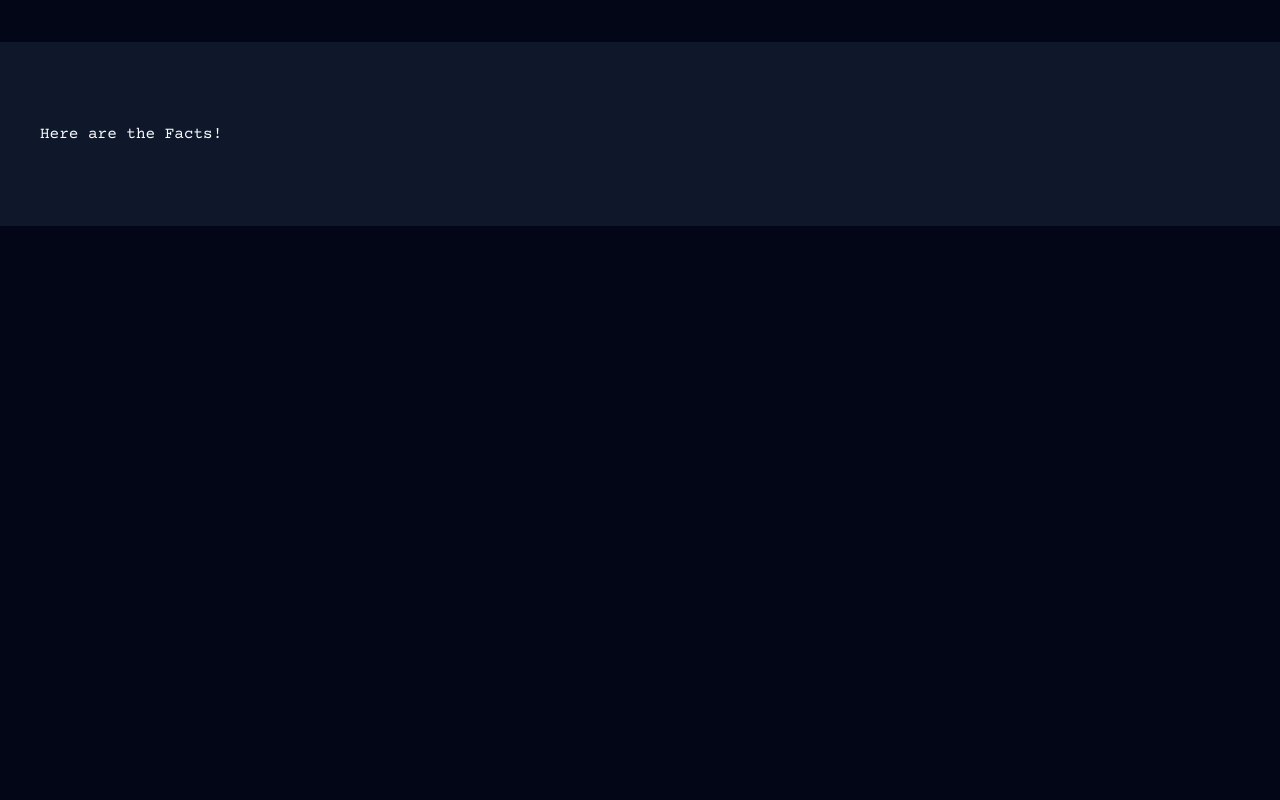
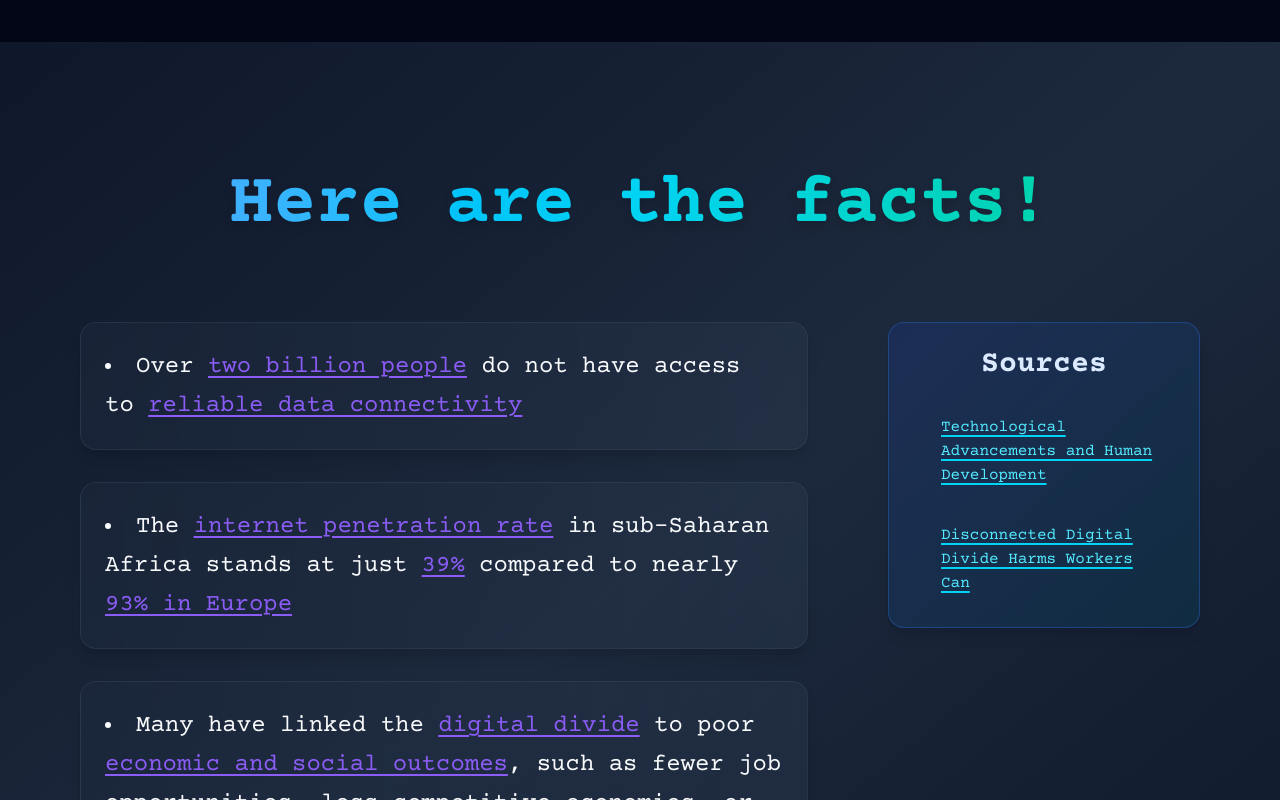
Before and after one commit to RamonsArchive/DigitalRevolution, a Next.js app: page / in a window 1280 px wide. Shown: the part 1400-2200 px from the top of the page. Before the commit the page ends 1642 px from the top, so only its background shows below. Built offline with nearby package versions, Linux system fonts and the light colour scheme.

Commit message:
added section two

```diff
--- a/src/app/(pages)/page.tsx
+++ b/src/app/(pages)/page.tsx
@@ -8,11 +8,45 @@ export default function Home() {
       <HeroSection section1={HOME_TEXT_SECTIONS.section1} />
       {/* Next Section - this will be scrollable after title reaches apex */}
 
-      <div className="flex gap-10 py-20 px-10 bg-neutral-900 w-full">
-        <h2 className="font-courier-prime font-boldtext-2xl text-slate-50">
-          Here are the Facts!
+      <div className="flex flex-col gap-10 md:gap-20 py-32 px-5 md:px-20 bg-gradient-to-br from-neutral-900 via-slate-800 to-neutral-900 w-full min-h-screen">
+        <h2 className="font-courier-prime font-bold text-5xl md:text-7xl text-center bg-gradient-to-r from-blue-400 via-cyan-400 to-emerald-400 bg-clip-text text-transparent drop-shadow-lg">
+          {section2.title}
         </h2>
-        <div className="flex gap-5"></div>
+        <div className="flex flex-col md:flex-row gap-10 md:gap-20 items-start">
+          <div className="flex flex-col gap-8 w-full md:w-[65%]">
+            <ul className="font-courier-prime text-xl md:text-2xl text-slate-50 list-disc list-inside space-y-8 leading-relaxed">
+              {section2.description.map((item, index) => (
+                <li
+                  key={index}
+                  className="pl-6 p-6 rounded-2xl bg-gradient-to-r from-slate-800/50 to-slate-700/30 border border-slate-600/30 shadow-lg hover:shadow-xl transition-all duration-300 hover:from-slate-700/60 hover:to-slate-600/40"
+                >
+                  {item}
+                </li>
+              ))}
+            </ul>
+          </div>
+          <div className="flex flex-col gap-6 flex-1 w-full md:w-auto">
+            <div className="p-6 rounded-2xl bg-gradient-to-br from-blue-900/30 to-cyan-800/20 border border-blue-500/30 shadow-lg">
+              <h3 className="font-courier-prime font-bold text-3xl text-blue-100 mb-6 text-center">
+                Sources
+              </h3>
+              <ul className="flex flex-col gap-5">
+                {section2.sources.map(({ title, href }, index) => (
+                  <li key={index} className="pl-4">
+                    <a
+                      href={href}
+                      target="_blank"
+                      rel="noopener noreferrer"
+                      className="text-sm md:text-base text-cyan-300 hover:text-cyan-200 underline decoration-cyan-400 decoration-2 underline-offset-4 transition-all duration-300 hover:bg-cyan-900/20 px-3 py-2 rounded-lg break-words hover:shadow-md inline-block"
+                    >
+                      {title}
+                    </a>
+                  </li>
+                ))}
+              </ul>
+            </div>
+          </div>
+        </div>
       </div>
     </>
   );
--- a/src/constants/index.tsx
+++ b/src/constants/index.tsx
@@ -104,8 +104,14 @@ export const HOME_TEXT_SECTIONS = {
     ],
 
     sources: [
-      "https://www.weforum.org/stories/2025/01/technological-advancements-and-human-development/",
-      "https://tcf.org/content/report/disconnected-digital-divide-harms-workers-can/",
+      {
+        title: "Technological Advancements and Human Development",
+        href: "https://www.weforum.org/stories/2025/01/technological-advancements-and-human-development/",
+      },
+      {
+        title: "Disconnected Digital Divide Harms Workers Can",
+        href: "https://tcf.org/content/report/disconnected-digital-divide-harms-workers-can/",
+      },
     ],
   },
 };
```
